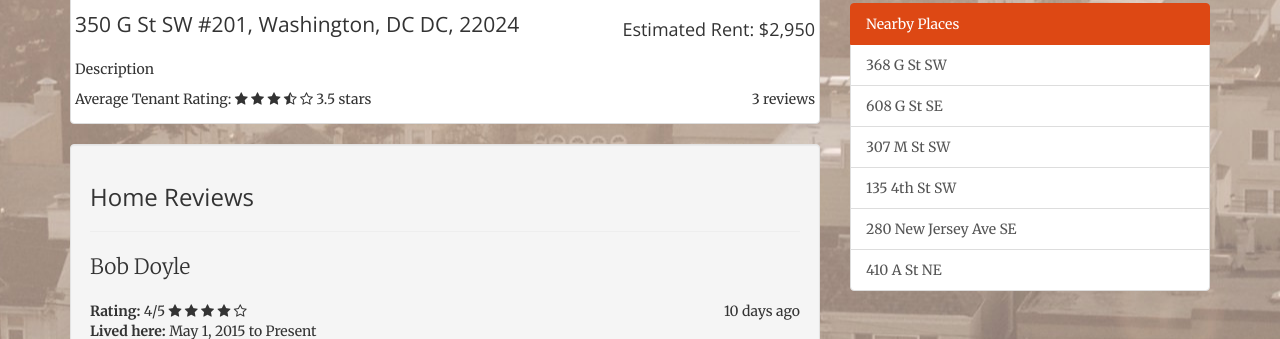
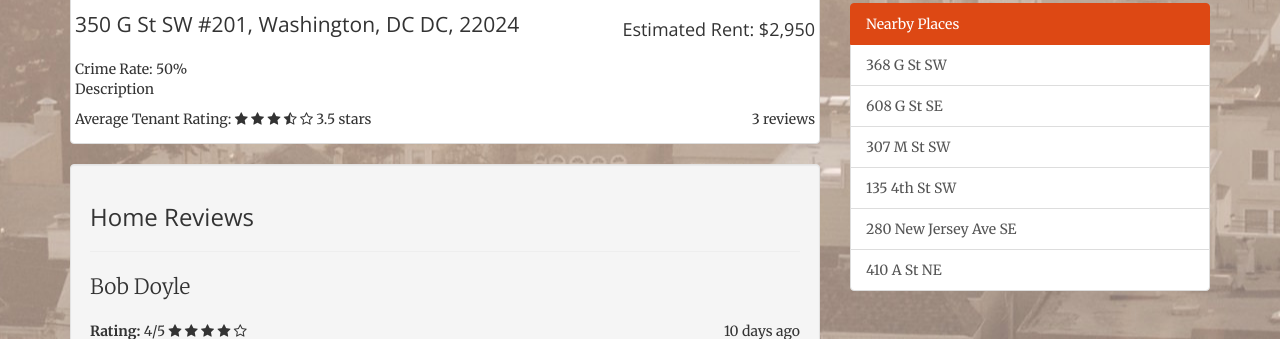
Before and after one commit to schuylerc/bitcamp15, a Django app: page /dwelling/1/ in a window 1280 px wide. Shown: the part 431-770 px from the top of the page. Run offline with Django 3.2, Linux system fonts and the light colour scheme; data comes from the database, SQL or seed files in the repository; some libraries are stand-ins or nearby versions.

Commit message:
crime stats

```diff
--- a/taleggio/dwelling/views.py
+++ b/taleggio/dwelling/views.py
@@ -7,6 +7,7 @@ from rest_framework import viewsets
 from django.views.decorators.csrf import csrf_exempt
 from django.shortcuts import render_to_response
 from django.db.models import Q
+import random
 
 @csrf_exempt
 def search(request):
@@ -44,6 +45,7 @@ class DwellingView(DetailView):
     def get_context_data(self, **kwargs):
         context = super(DwellingView, self).get_context_data(**kwargs)
         context['reviews'] = DwellingReview.objects.all()
+        context['crime'] = random.randint(30,80)
         context['totalRating'] = Dwelling.objects.calculateRating(context['reviews'])
         return context
 
--- a/taleggio/templates/dwelling_detail.html
+++ b/taleggio/templates/dwelling_detail.html
@@ -17,8 +17,9 @@
                     <div id="map-canvas" style="height: 300px;"></div>
                     <div class="caption-full">
                         <h4 class="pull-right">Estimated Rent: $2,950</h4>
+
                         <h4 class="lead">{{ object }}</h4>
-                        <p>{{ object.desc }} </p>
+                        <p>Crime Rate: {{ crime }}% <br>{{ object.desc }} </p>
                     </div>
 
                     <div class="ratings">
```
